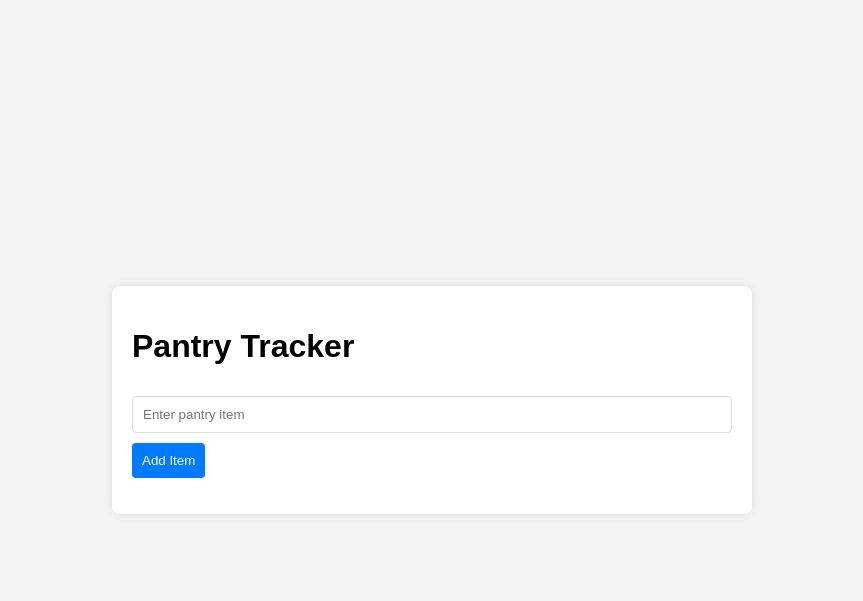
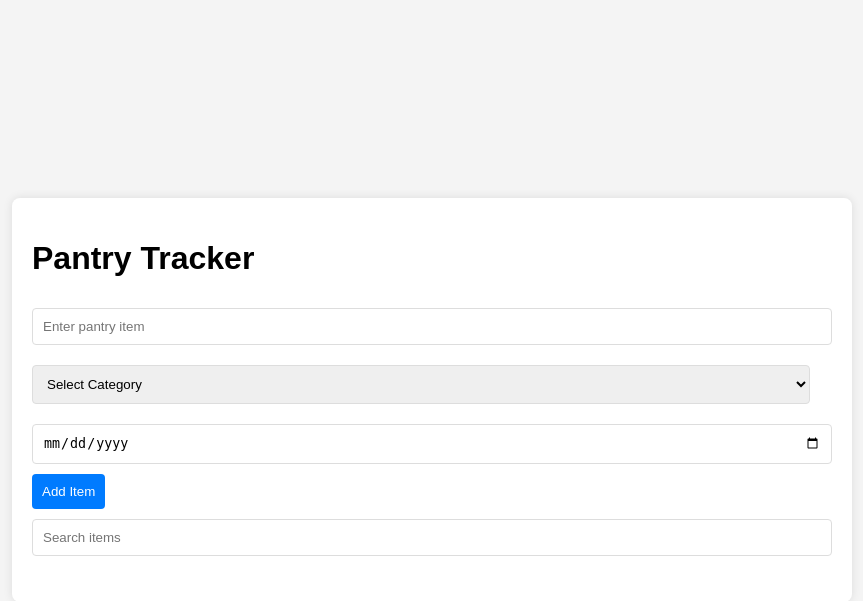
Before and after one commit to niloydebbarma-code/Pantry-tracker, a Flask app: page / in a window 1280 px wide. Shown: the top 601 px of the page, without its empty margins (208-1071 px from the left). Run offline with Flask 3, Linux system fonts and the light colour scheme; data that the repository does not hold is empty.

Commit message:
Update index.html

```diff
--- a/templates/index.html
+++ b/templates/index.html
@@ -18,14 +18,21 @@
         }
         .container {
             width: 80%;
-            max-width: 600px;
+            max-width: 800px;
             margin: 20px;
             padding: 20px;
             background: #fff;
             border-radius: 8px;
             box-shadow: 0 0 10px rgba(0,0,0,0.1);
         }
-        input[type="text"] {
+        input[type="text"], input[type="date"] {
+            padding: 10px;
+            margin: 10px 0;
+            width: calc(100% - 22px);
+            border: 1px solid #ddd;
+            border-radius: 4px;
+        }
+        select {
             padding: 10px;
             margin: 10px 0;
             width: calc(100% - 22px);
@@ -56,13 +63,33 @@
             justify-content: space-between;
             align-items: center;
         }
+        .edit-btn {
+            margin-right: 10px;
+            padding: 5px;
+            border: none;
+            background-color: #ffc107;
+            color: #fff;
+            border-radius: 4px;
+            cursor: pointer;
+        }
+        .edit-btn:hover {
+            background-color: #e0a800;
+        }
     </style>
 </head>
 <body>
     <div class="container">
         <h1>Pantry Tracker</h1>
         <input type="text" id="itemInput" placeholder="Enter pantry item">
+        <select id="categorySelect">
+            <option value="">Select Category</option>
+            <option value="Dry Goods">Dry Goods</option>
+            <option value="Canned Goods">Canned Goods</option>
+            <option value="Frozen">Frozen</option>
+        </select>
+        <input type="date" id="expirationDate">
         <button onclick="addItem()">Add Item</button>
+        <input type="text" id="searchInput" placeholder="Search items">
         <ul id="itemList">
             <!-- Items will be populated here -->
         </ul>
@@ -75,25 +102,26 @@
             itemList.innerHTML = '';
             items.forEach(item => {
                 const li = document.createElement('li');
-                li.textContent = item;
-                const button = document.createElement('button');
-                button.textContent = 'Remove';
-                button.onclick = () => removeItem(item);
-                li.appendChild(button);
+                li.innerHTML = `${item.item} - ${item.category} - ${item.expiration_date}
+                <button class="edit-btn" onclick="editItem('${item.item}')">Edit</button>
+                <button onclick="removeItem('${item.item}')">Remove</button>`;
                 itemList.appendChild(li);
             });
         }
 
         async function addItem() {
-            const input = document.getElementById('itemInput');
-            const item = input.value.trim();
+            const item = document.getElementById('itemInput').value.trim();
+            const category = document.getElementById('categorySelect').value;
+            const expirationDate = document.getElementById('expirationDate').value;
             if (item) {
                 await fetch('/add_item', {
                     method: 'POST',
                     headers: { 'Content-Type': 'application/x-www-form-urlencoded' },
-                    body: `item=${encodeURIComponent(item)}`
+                    body: `item=${encodeURIComponent(item)}&category=${encodeURIComponent(category)}&expiration_date=${encodeURIComponent(expirationDate)}`
                 });
-                input.value = '';
+                document.getElementById('itemInput').value = '';
+                document.getElementById('categorySelect').value = '';
+                document.getElementById('expirationDate').value = '';
                 fetchItems();
             }
         }
@@ -107,7 +135,37 @@
             fetchItems();
         }
 
+        async function editItem(oldItem) {
+            const newItem = prompt('Enter new item name:', oldItem);
+            if (newItem !== null) {
+                const newCategory = prompt('Enter new category:');
+                const newExpirationDate = prompt('Enter new expiration date:');
+
+                await fetch('/edit_item', {
+                    method: 'POST',
+                    headers: { 'Content-Type': 'application/x-www-form-urlencoded' },
+                    body: `old_name=${encodeURIComponent(oldItem)}&item=${encodeURIComponent(newItem)}&category=${encodeURIComponent(newCategory)}&expiration_date=${encodeURIComponent(newExpirationDate)}`
+                });
+                fetchItems();
+            }
+        }
+
+        document.getElementById('searchInput').addEventListener('input', async (event) => {
+            const query = event.target.value;
+            const response = await fetch(`/search_items?query=${encodeURIComponent(query)}`);
+            const items = await response.json();
+            const itemList = document.getElementById('itemList');
+            itemList.innerHTML = '';
+            items.forEach(item => {
+                const li = document.createElement('li');
+                li.innerHTML = `${item.item} - ${item.category} - ${item.expiration_date}
+                <button class="edit-btn" onclick="editItem('${item.item}')">Edit</button>
+                <button onclick="removeItem('${item.item}')">Remove</button>`;
+                itemList.appendChild(li);
+            });
+        });
+
         fetchItems();
     </script>
 </body>
-          </html>
+</html>
```
